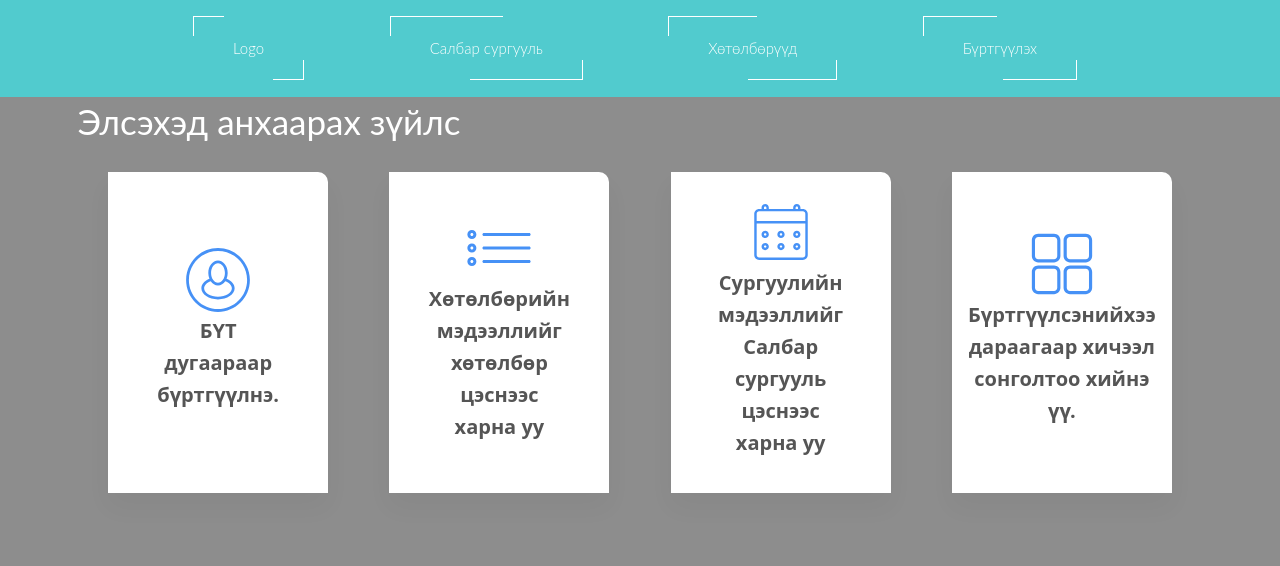
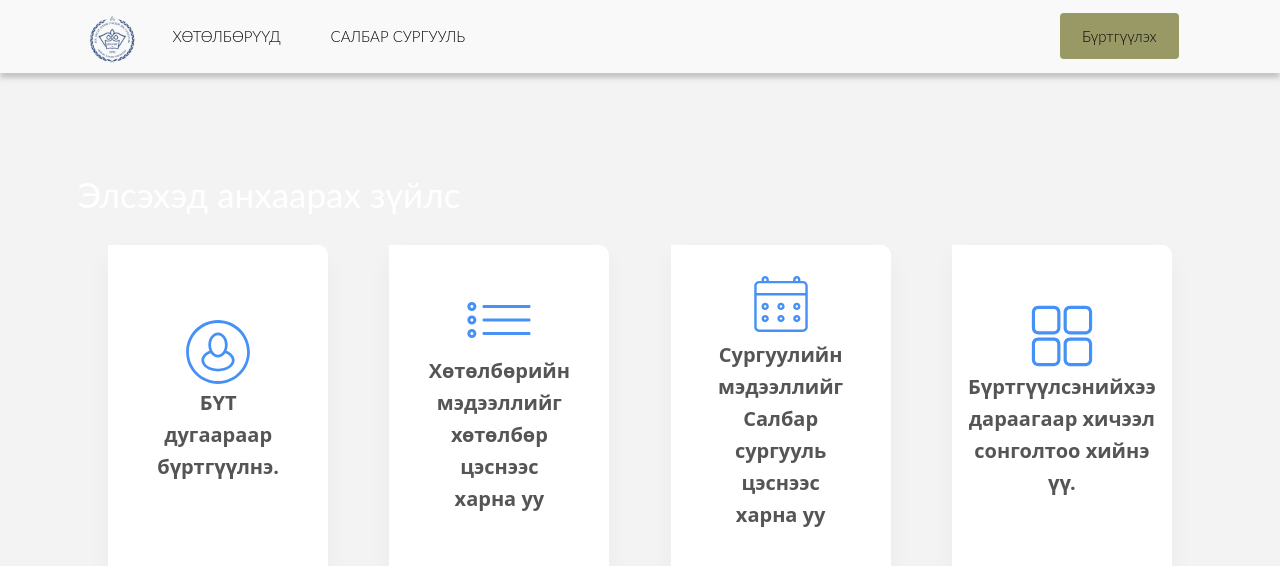
Before and after one commit to Terry-Soma/bachelor_client, a React (Create React App) app: page / in a window 1280 px wide. Shown: the top 566 px of the page. Built offline with nearby package versions, Linux system fonts and the light colour scheme; what smooth-scroll would draw is missing.

Commit message:
ganaa header fix

```diff
--- a/package.json
+++ b/package.json
@@ -17,8 +17,6 @@
     "chart.js": "^3.2.1",
     "css-loader": "0.28.11",
     "emailjs-com": "3.2.0",
-    "express-cors": "0.0.3",
-    "jquery": "3.6.0",
     "material-table": "^2.0.3",
     "mdbreact": "^5.2.0",
     "node-sass": "6.0.0",
@@ -29,6 +27,7 @@
     "react-dom": "17.0.2",
     "react-facebook-login": "4.1.1",
     "react-google-login": "^5.2.2",
+    "react-icons": "^4.4.0",
     "react-notification-alert": "0.0.13",
     "react-responsive": "9.0.0-beta.6",
     "react-router": "5.2.0",
@@ -40,7 +39,6 @@
     "scss-loader": "0.0.1",
     "smooth-scroll": "16.1.3",
     "style-loader": "0.20.3",
-    "styled-components": "^5.3.3",
     "webpack": "4.5.0"
   },
   "devDependencies": {
--- a/src/App.css
+++ b/src/App.css
@@ -1,12 +1,3 @@
-*,
-*::before,
-*::after {
-  margin: 0;
-  padding: 0;
-  -webkit-box-sizing: inherit;
-  box-sizing: inherit;
-}
-
 /*
 my canvas
 */
@@ -74,8 +65,9 @@ html {
 body {
   line-height: 1.6;
   font-weight: 300;
-  font-family: "Lato", sans-serif;
+  font-family: 'Lato', sans-serif;
   color: #777;
+  background: #f3f3f3;
   min-height: 100vh;
   display: -webkit-box;
   display: -ms-flexbox;
@@ -674,9 +666,6 @@ nav .btn {
 .Maj-see {
   display: fixed;
 }
-body {
-  background-color: #8d8d8d;
-}
 .Select-1 {
   max-height: 100px;
   min-height: 50px;
--- a/src/components/Menu/index.js
+++ b/src/components/Menu/index.js
@@ -1,156 +1,80 @@
-import React, { useEffect } from "react";
-import MenuItem from "../MenuItem";
-import css from "./style.module.css";
-import Contex from "../../context";
-import Logo from "../Logo";
-import { Container, Navbar, Offcanvas, Nav } from "react-bootstrap";
-import { Link } from "react-router-dom";
-
+import React, { useEffect, useState } from 'react';
+import MenuItem from '../MenuItem';
+import './style.css';
+import Contex from '../../context';
+import Logo from '../../assets/img/logo.png';
+import { Container, Navbar, Nav } from 'react-bootstrap';
+import { Link } from 'react-router-dom';
 export default function Menu() {
   function logout() {
     Contex.st = false;
     Contex.succ = false;
-    Contex.bt = "0";
+    Contex.bt = '0';
   }
-  //salbar surguuli - /info
-  //hutulbur - /schools
-  //burtguuleh -/login
+
   useEffect(() => {});
-  if (Contex.st === false) {
+  const [expanded, setExpanded] = useState(false);
   return (
     <>
       <Navbar
-          fixed="top"
-          className={css["header"]}
-          key="xl"
-          bg="primary"
-          expand="xl"
-          className="mb-3"
+        collapseOnSelect
+        bg="myNav"
+        variant="light"
+        sticky="top"
+        expand="sm"
+        expanded={expanded}
       >
-          <Container fluid>
+        <Container>
+          <Navbar.Brand>
+            <Link to="/" onClick={() => setExpanded(false)}>
+              <img
+                src={Logo}
+                className="d-inline-block align-top ms-3"
+                alt="Их засаг лого"
+                height="50px"
+              />
+            </Link>
+          </Navbar.Brand>
+
           <Navbar.Toggle
-              style={{ color: "white" }}
-              aria-controls={`offcanvasNavbar-expand-"xl"`}
+            onClick={() => {
+              setExpanded(expanded ? false : 'expanded');
+            }}
           />
-            <Navbar.Offcanvas
-              id={`offcanvasNavbar-expand-"xl"`}
-              aria-labelledby={`offcanvasNavbarLabel-expand-"xl"`}
-              placement="end"
+          <Navbar.Collapse id="navbarScroll">
+            <Nav className="me-auto">
+              <Link
+                className="nav-link p-3 fs-4 mx-4"
+                to="/info"
+                onClick={() => setExpanded(false)}
               >
-              <Offcanvas.Header
-                style={{ backgroundColor: "rgb(32, 32, 32)" }}
-                className="my-auto"
-                closeButton
-              >
-                <Offcanvas.Title
-                  className={css["title"]}
-                  id={`offcanvasNavbarLabel-expand-"xl"`}
-                >
-                  Их Засаг
-                </Offcanvas.Title>
-              </Offcanvas.Header>
-              <Offcanvas.Body className={css["header"]}>
-                <Nav className="justify-content-center flex-grow-1 pe-3">
-                  <Link className={css["Header-nav"]} to="/">
-                    <div className={css["nav-top"]} />
-                    {/* <Logo /> */}
-                    Logo
-                    <div className={css["nav-bottom"]} />
-                  </Link>
-                  <Link className={css["Header-nav"]} to="/Info">
-                    <div className={css["nav-top"]} />
-                    Салбар сургууль
-                    <div className={css["nav-bottom"]} />
+                Хөтөлбөрүүд
               </Link>
               <Link
-                    className={css["Header-nav"]}
-                    to="/schools"
-                    state={{ Sch_Id: 6 }}
+                className="nav-link fs-4 p-3 mx-4"
+                to="/school"
+                onClick={() => setExpanded(false)}
               >
-                    <div className={css["nav-top"]} />
-                    Хөтөлбөрүүд
-                    <div className={css["nav-bottom"]} />
-                  </Link>
-                  <Link className={css["Header-nav"]} to="/Login">
-                    <div className={css["nav-top"]} />
-                    Бүртгүүлэх
-                    <div className={css["nav-bottom"]} />
+                Салбар сургууль
               </Link>
             </Nav>
-              </Offcanvas.Body>
-            </Navbar.Offcanvas>
+            <Nav>
+              <Link
+                className="fs-4  p-3 mainbtn"
+                to="/login"
+                onClick={() => setExpanded(false)}
+              >
+                Бүртгүүлэх
+              </Link>
+            </Nav>
+          </Navbar.Collapse>
         </Container>
       </Navbar>
     </>
   );
+  // // }
+  // //salbar surguuli - /info
+  // //hutulbur - /schools
+  // //medeelel oruulah -/med
+  // //garah -/logout
 }
-  //salbar surguuli - /info
-  //hutulbur - /schools
-  //medeelel oruulah -/med
-  //garah -/logout
-  else {
-    return (
-      <>
-        <Navbar
-          className={css["header"]}
-          key="xl"
-          bg="primary"
-          expand="xl"
-          className="mb-3"
-        >
-          <Container fluid>
-            <Navbar.Toggle aria-controls={`offcanvasNavbar-expand-"xl"`} />
-            <Navbar.Offcanvas
-              id={`offcanvasNavbar-expand-"xl"`}
-              aria-labelledby={`offcanvasNavbarLabel-expand-"xl"`}
-              placement="end"
-            >
-              <Offcanvas.Header closeButton>
-                <Offcanvas.Title
-                  className="Header-Title"
-                  id={`offcanvasNavbarLabel-expand-"xl"`}
-                >
-                  Их Засаг
-                </Offcanvas.Title>
-              </Offcanvas.Header>
-              <Offcanvas.Body>
-                <Nav className="justify-content-center flex-grow-1 pe-3">
-                  <Link className={css["Header-nav"]} to="/">
-                    <div className={css["nav-top"]} />
-                    {/* <Logo /> */}
-                    Logo
-                    <div className={css["nav-bottom"]} />
-                  </Link>
-                  <Link className={css["Header-nav"]} to="/Info">
-                    <div className={css["nav-top"]} />
-                    Салбар сургууль
-                    <div className={css["nav-bottom"]} />
-                  </Link>
-                  <Link
-                    className={css["Header-nav"]}
-                    to="/schools"
-                    state={{ Sch_Id: 6 }}
-                  >
-                    <div className={css["nav-top"]} />
-                    Хөтөлбөрүүд
-                    <div className={css["nav-bottom"]} />
-                  </Link>
-                  <Link className={css["Header-nav"]} to="/med">
-                    <div className={css["nav-top"]} />
-                    Мэдээлэл оруулах
-                    <div className={css["nav-bottom"]} />
-                  </Link>
-                  <Link onClick={logout} className={css["Header-nav"]}>
-                    <div className={css["nav-top"]} />
-                    Гарах
-                    <div className={css["nav-bottom"]} />
-                  </Link>
-                </Nav>
-              </Offcanvas.Body>
-            </Navbar.Offcanvas>
-          </Container>
-        </Navbar>
-      </>
-    );
-  }
-}
--- /dev/null
+++ b/src/components/Menu/style.css
@@ -0,0 +1,47 @@
+.coloring {
+}
+img {
+  object-fit: cover;
+}
+.bg-myNav {
+  background-color: #f9f9f9;
+  color: #090909;
+  z-index: 10;
+  moz-box-shadow: 0 5px 5px rgba(182, 182, 182, 0.75);
+  -webkit-box-shadow: 0 5px 5px rgba(182, 182, 182, 0.75);
+  box-shadow: 0 5px 5px rgba(182, 182, 182, 0.75);
+}
+.navbar a {
+  color: #090909 !important;
+}
+
+.mainbtn {
+  border-radius: 4px;
+  background: #999966;
+  padding: 11px 22px !important;
+  justify-self: flex-end;
+  color: #fff;
+  outline: none;
+  border: none;
+  cursor: pointer;
+  transition: all 0.2s ease-in-out;
+  text-decoration: none;
+  margin-inline: 24px;
+  align-items: center;
+}
+.mainbtn:hover {
+  transition: all 0.2s ease-in-out;
+  background: #1b74e4;
+  color: #010606;
+}
+@media (min-width: 576px) {
+  .navbar-expand-sm .navbar-collapse {
+    display: flex !important;
+    flex-basis: auto;
+    margin-bottom: 0;
+  }
+  .navbar-expand-sm .navbar-nav {
+    flex-direction: row;
+    align-items: center;
+  }
+}
--- a/src/components/Menu/style.module.css
+++ /dev/null
@@ -1,134 +0,0 @@
-.App {
-  /* font-family: sans-serif; */
-  text-align: center;
-}
-.Header-nav {
-  margin-left: 2rem;
-  margin-right: 2rem;
-  text-decoration: none;
-  font-size: 1.5rem;
-  color: white;
-  padding: 1rem;
-  padding-left: 5%;
-  padding-right: 5%;
-}
-.Header-nav:hover {
-  transform: scale(1.1);
-  color: rgb(0, 255, 234);
-}
-.Header-nav:focus {
-  color: rgb(0, 255, 234);
-}
-.nav-top {
-  transform: translateX(-40px);
-  height: 20px;
-  border-top: 1px solid white;
-  border-left: 1px solid white;
-}
-.nav-bottom {
-  transform: translateX(40px);
-  height: 20px;
-  border-bottom: 1px solid white;
-  border-right: 1px solid white;
-}
-.Header-nav:hover .nav-top {
-  transition-duration: 300ms;
-  transform: translateX(-5px);
-  border-top: 1px solid rgb(0, 255, 234);
-  border-left: 1px solid rgb(0, 255, 234);
-}
-.Header-nav:focus .nav-top {
-  transition-duration: 300ms;
-  transform: translateX(-5px);
-  border-top: 1px solid rgb(0, 255, 234);
-  border-left: 1px solid rgb(0, 255, 234);
-}
-.Header-nav:hover .nav-bottom {
-  transition-duration: 300ms;
-  transform: translateX(5px);
-  border-bottom: 1px solid rgb(0, 255, 234);
-  border-right: 1px solid rgb(0, 255, 234);
-}
-.Header-nav:focus .nav-bottom {
-  transition-duration: 300ms;
-  transform: translateX(5px);
-  border-bottom: 1px solid rgb(0, 255, 234);
-  border-right: 1px solid rgb(0, 255, 234);
-}
-
-.Header-nav button {
-  background-color: transparent;
-  border: transparent;
-}
-
-.Header-nav button:hover {
-  color: rgb(0, 255, 234);
-}
-
-.mergeshil {
-  max-height: 50px;
-  overflow: hidden;
-}
-.mergeshil:hover {
-  max-height: 500px;
-  transform: scale(1.1);
-  overflow: visible;
-  background: white;
-}
-.Contain {
-  padding-top: 100px;
-  padding-left: 20%;
-  padding-right: 20%;
-}
-@media only screen and (max-width: 800px) {
-  .header {
-    background-color: black;
-  }
-  .Header-nav:hover {
-    transform: scale(1.1);
-    color: rgb(0, 255, 234);
-  }
-  .Header-nav:focus {
-    color: rgb(0, 255, 234);
-  }
-  .nav-top {
-    transform: translateX(-40px);
-    height: 20px;
-    border-top: 1px solid rgb(32, 32, 32);
-    border-left: 1px solid rgb(32, 32, 32);
-  }
-  .nav-bottom {
-    transform: translateX(40px);
-    height: 20px;
-    border-bottom: 1px solid rgb(32, 32, 32);
-    border-right: 1px solid rgb(32, 32, 32);
-  }
-  .Header-nav:hover .nav-top {
-    transition-duration: 300ms;
-    transform: translateX(-5px);
-    border-top: 1px solid white;
-    border-left: 1px solid white;
-  }
-  .Header-nav:focus .nav-top {
-    transition-duration: 300ms;
-    transform: translateX(-5px);
-    border-top: 1px solid white;
-    border-left: 1px solid white;
-  }
-  .Header-nav:hover .nav-bottom {
-    transition-duration: 300ms;
-    transform: translateX(5px);
-    border-bottom: 1px solid white;
-    border-right: 1px solid white;
-  }
-  .Header-nav:focus .nav-bottom {
-    transition-duration: 300ms;
-    transform: translateX(5px);
-    border-bottom: 1px solid white;
-    border-right: 1px solid white;
-  }
-  .title {
-    align-self: center;
-    margin: auto;
-  }
-}
```
Also changed, not shown: server.js (deleted, +0 -15 lines), src/index.js (+27 -29 lines), src/assets/img/logob.jpeg (added), 1 other file (tests, documents, lock files or other folders). Lines whose indentation alone changed are shown as unchanged.
